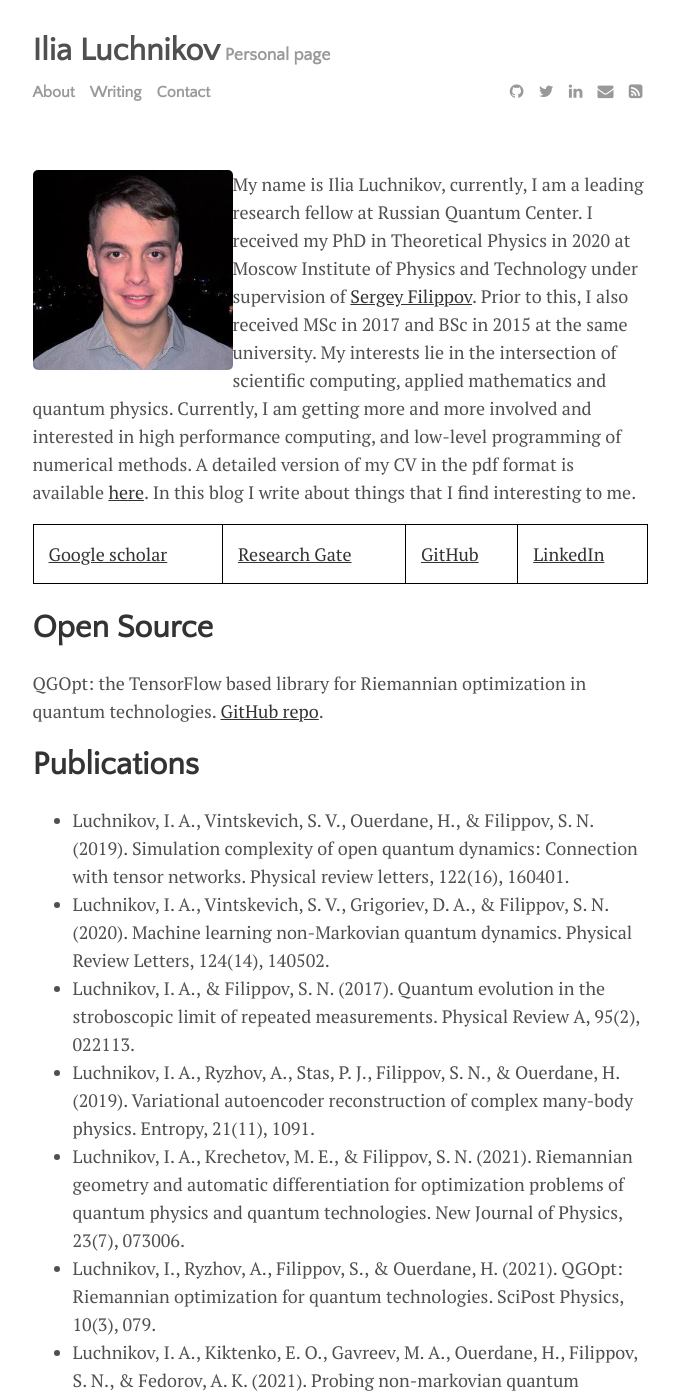
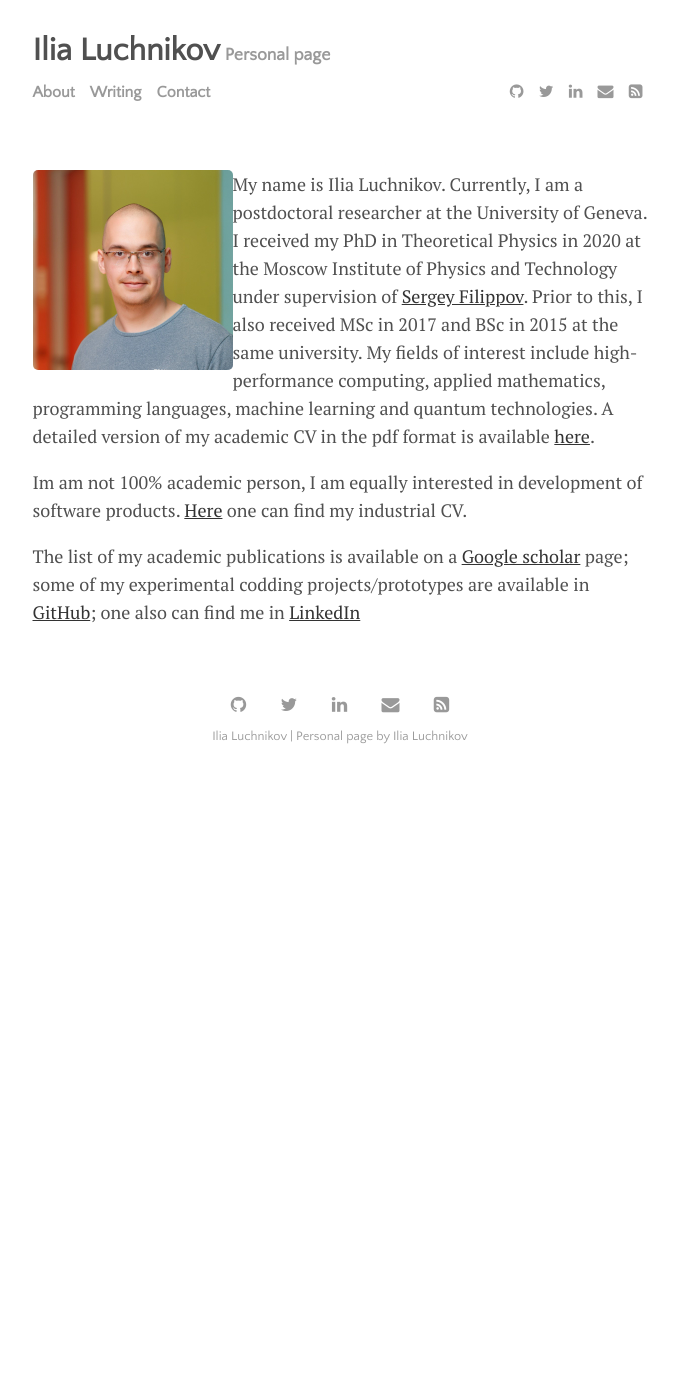
Before and after one commit to LuchnikovI/LuchnikovI.github.io, a Jekyll site: the page built from menu/about.md, in a window 1280 px wide and 1400 px high. Shown: the whole window, without its empty margins (300-979 px from the left). Built offline with Jekyll 4.4.1, drawn with Linux system fonts in a browser that asks for light colours; some of the changed text lies outside the part shown.

Commit message:
update(22-08-2023)

```diff
--- a/menu/about.md
+++ b/menu/about.md
@@ -2,30 +2,9 @@
 layout: page
 permalink: /about
 ---
-<img src="../assets/img/myphoto.jpeg" style="float: left;" width="200"/>
-My name is Ilia Luchnikov, currently, I am a leading research fellow at Russian Quantum Center. I received my PhD in Theoretical Physics in 2020 at Moscow Institute of Physics and Technology under supervision of [Sergey Filippov](https://sites.google.com/view/filippovsn/home). Prior to this, I also received MSc in 2017 and BSc in 2015 at the same university. My interests lie in the intersection of scientific computing, applied mathematics and quantum physics. Currently, I am getting more and more involved and interested in high performance computing, and low-level programming of numerical methods. A detailed version of my CV in the pdf format is available [here](../assets/img/luchnikov_cv.pdf). In this blog I write about things that I find interesting to me.
+<img src="../assets/img/myphoto.jpg" style="float: left;" width="200"/>
+My name is Ilia Luchnikov. Currently, I am a postdoctoral researcher at the University of Geneva. I received my PhD in Theoretical Physics in 2020 at the Moscow Institute of Physics and Technology under supervision of [Sergey Filippov](https://sites.google.com/view/filippovsn/home). Prior to this, I also received MSc in 2017 and BSc in 2015 at the same university. My fields of interest include high-performance computing, applied mathematics, programming languages, machine learning and quantum technologies. A detailed version of my academic CV in the pdf format is available [here](../assets/img/luchnikov_cv_academic.pdf).
 
-[Google scholar](https://scholar.google.com/citations?user=5wB0-tkAAAAJ&hl=en) | [Research Gate](https://www.researchgate.net/profile/Ilya-Luchnikov) | [GitHub](https://github.com/LuchnikovI)| [LinkedIn](https://ru.linkedin.com/in/ilia-luchnikov-56723b143)
+Im am not 100% academic person, I am equally interested in development of software products. [Here](../assets/img/luchnikov_cv_industrial.pdf) one can find my industrial CV.
 
-Open Source
-===========
-QGOpt: the TensorFlow based library for Riemannian optimization in quantum technologies. [GitHub repo](https://github.com/LuchnikovI/QGOpt).
-
-Publications
-============
-- Luchnikov, I. A., Vintskevich, S. V., Ouerdane, H., & Filippov, S. N. (2019). Simulation complexity of open quantum dynamics: Connection with tensor networks. Physical review letters, 122(16), 160401.
-- Luchnikov, I. A., Vintskevich, S. V., Grigoriev, D. A., & Filippov, S. N. (2020). Machine learning non-Markovian quantum dynamics. Physical Review Letters, 124(14), 140502.
-- Luchnikov, I. A., & Filippov, S. N. (2017). Quantum evolution in the stroboscopic limit of repeated measurements. Physical Review A, 95(2), 022113.
-- Luchnikov, I. A., Ryzhov, A., Stas, P. J., Filippov, S. N., & Ouerdane, H. (2019). Variational autoencoder reconstruction of complex many-body physics. Entropy, 21(11), 1091.
-- Luchnikov, I. A., Krechetov, M. E., & Filippov, S. N. (2021). Riemannian geometry and automatic differentiation for optimization problems of quantum physics and quantum technologies. New Journal of Physics, 23(7), 073006.
-- Luchnikov, I., Ryzhov, A., Filippov, S., & Ouerdane, H. (2021). QGOpt: Riemannian optimization for quantum technologies. SciPost Physics, 10(3), 079.
-- Luchnikov, I. A., Kiktenko, E. O., Gavreev, M. A., Ouerdane, H., Filippov, S. N., & Fedorov, A. K. (2021). Probing non-markovian quantum dynamics with data-driven analysis: Beyond" black-box" machine learning models. arXiv preprint arXiv:2103.14490.
-- Luchnikov, I. A., Berezutskii, A. V., & Fedorov, A. K. (2021). Simulating quantum circuits using the multi-scale entanglement renormalization ansatz. arXiv preprint arXiv:2112.14046.
-- Luchnikov, I., Métivier, D., Ouerdane, H., & Chertkov, M. (2021). Super-relaxation of space–time-quantized ensemble of energy loads to curtail their synchronization after demand response perturbation. Applied Energy, 285, 116419.
-- Filippov, S. N., & Luchnikov, I. A. (2022). Collisional open quantum dynamics with a generally correlated environment: Exact solvability in tensor networks. Physical Review A, 105(6), 062410.
-- Zolotarev, Y. F., Luchnikov, I. A., López-Saldívar, J. A., Fedorov, A. K., & Kiktenko, E. O. (2022). Continuous monitoring for noisy intermediate-scale quantum processors. arXiv preprint arXiv:2205.06191.
-- Nemkov, N. A., Kiktenko, E. O., Luchnikov, I. A., & Fedorov, A. K. (2022). Efficient variational synthesis of quantum circuits with coherent multi-start optimization. arXiv preprint arXiv:2205.01121.
-- Cojocaru, I. S., Pyatchenkov, S. V., Snigirev, S. A., Luchnikov, I. A., Kalganova, E. S., Vishnyakova, G. A., ... & Akimov, A. V. (2017). Light-assisted collisions in ultracold Tm atoms. Physical Review A, 95(1), 012706.
-- Tsyganok, V. V., V. A. Khlebnikov, E. S. Kalganova, D. A. Pershin, E. T. Davletov, I. S. Cojocaru, I. A. Luchnikov et al. "Polarized cold cloud of thulium atom." Journal of Physics B: Atomic, Molecular and Optical Physics 51, no. 16 (2018): 165001.
-- Métivier, D., Luchnikov, I., & Chertkov, M. (2019). Power of ensemble diversity and randomization for energy aggregation. Scientific reports, 9(1), 1-11.
-- Sleptsov, A., Ryzhov, A., Luchnikov, I., Hosseinloo, A. H., Ouerdane, H., & Bischi, A. (2021). Controlled adjustments of indoor microclimate parameters for building’s energy demand management. Energy Reports, 7, 216-224.
+The list of my academic publications is available on a [Google scholar](https://scholar.google.com/citations?user=5wB0-tkAAAAJ&hl=en) page; some of my experimental codding projects/prototypes are available in [GitHub](https://github.com/LuchnikovI); one also can find me in [LinkedIn](https://ru.linkedin.com/in/ilia-luchnikov-56723b143)
```
Also changed, not shown: Gemfile.lock, assets/img/myphoto.jpeg (deleted), assets/img/myphoto.jpg (added), 3 other files.
